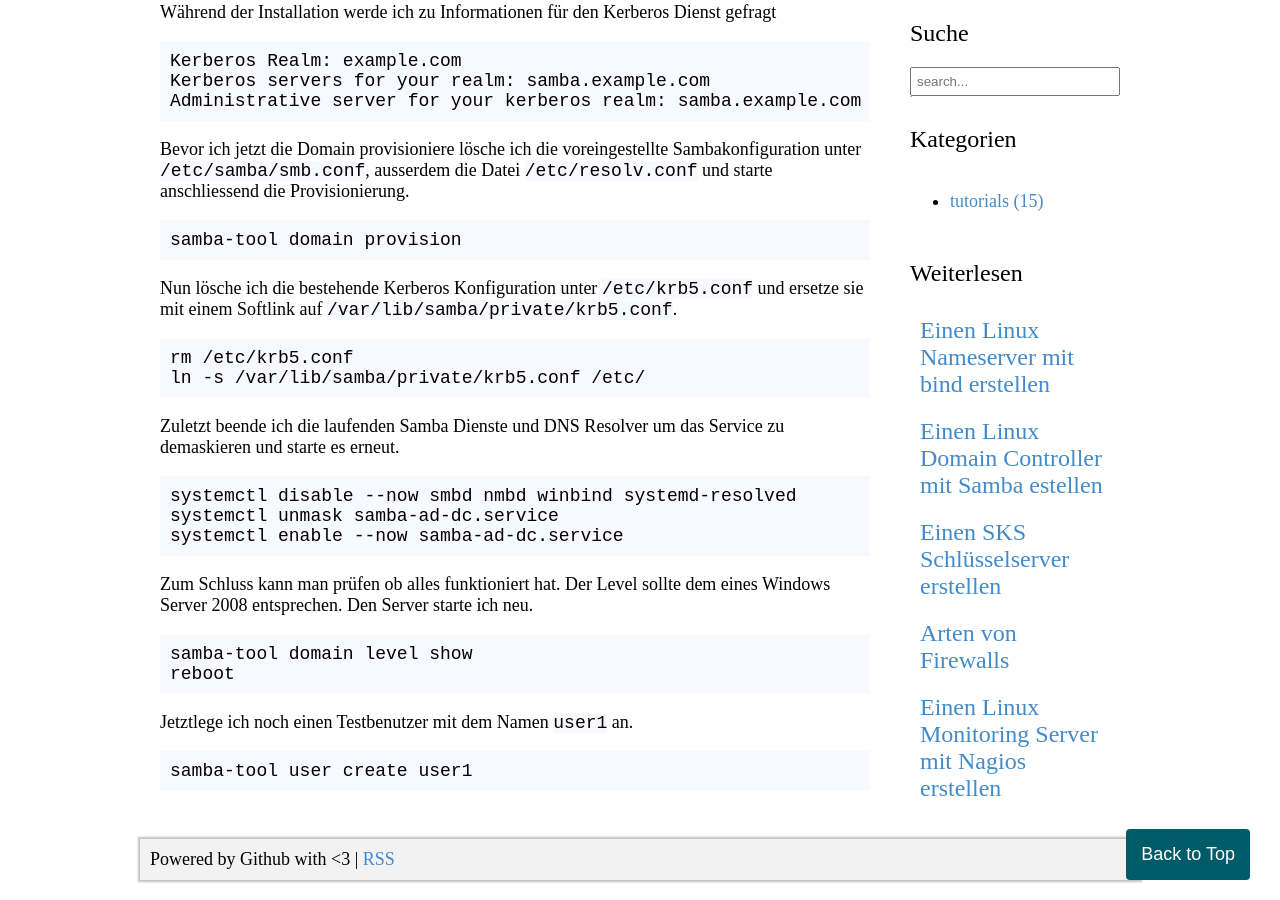
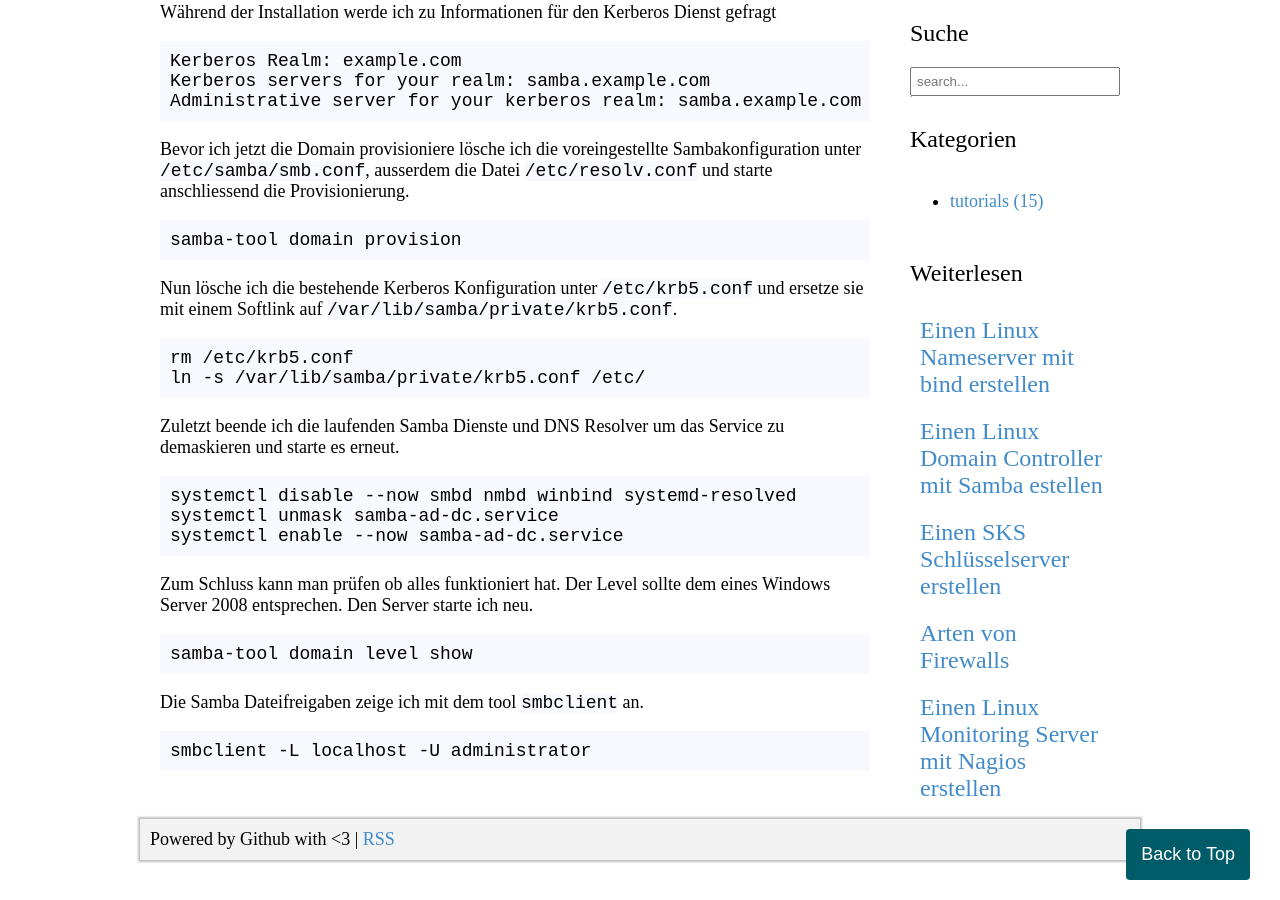
Before and after one commit to zarat/zarat.github.io, a Jekyll site: the page built from _posts/2018-06-04-samba-domain-controller.markdown, in a window 1280 px wide and 900 px high, scrolled down 1080 px. Built offline with Jekyll 4.4.1, drawn with Linux system fonts in a browser that asks for light colours.

Commit message:
Update 2018-06-04-samba-domain-controller.markdown

```diff
--- a/_posts/2018-06-04-samba-domain-controller.markdown
+++ b/_posts/2018-06-04-samba-domain-controller.markdown
@@ -74,11 +74,10 @@ Zum Schluss kann man prüfen ob alles funktioniert hat. Der Level sollte dem ein
 
 <pre>
 samba-tool domain level show
-reboot
 </pre>
 
-Jetztlege ich noch einen Testbenutzer mit dem Namen <code>user1</code> an.
+Die Samba Dateifreigaben zeige ich mit dem tool <code>smbclient</code> an.
 
 <pre>
-samba-tool user create user1
+smbclient -L localhost -U administrator
 </pre>
```
